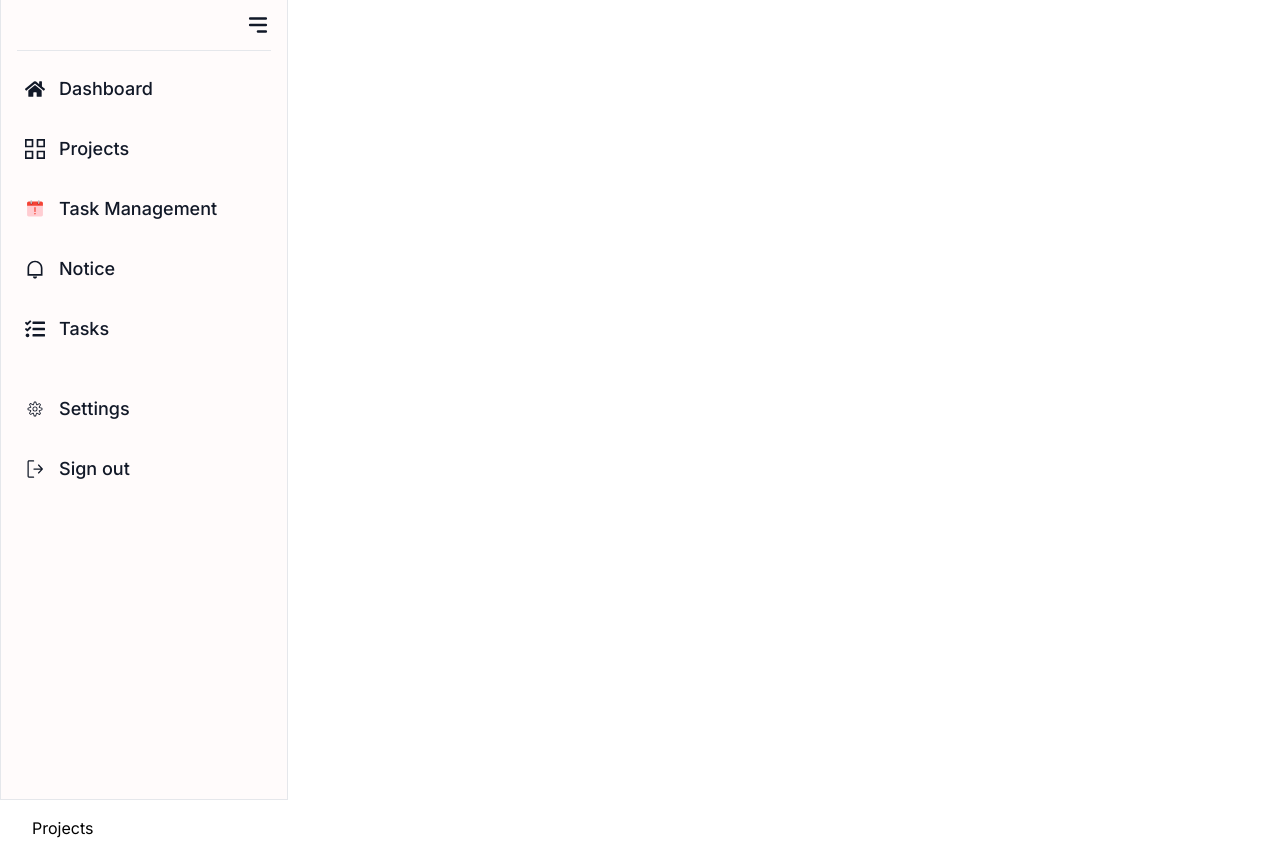
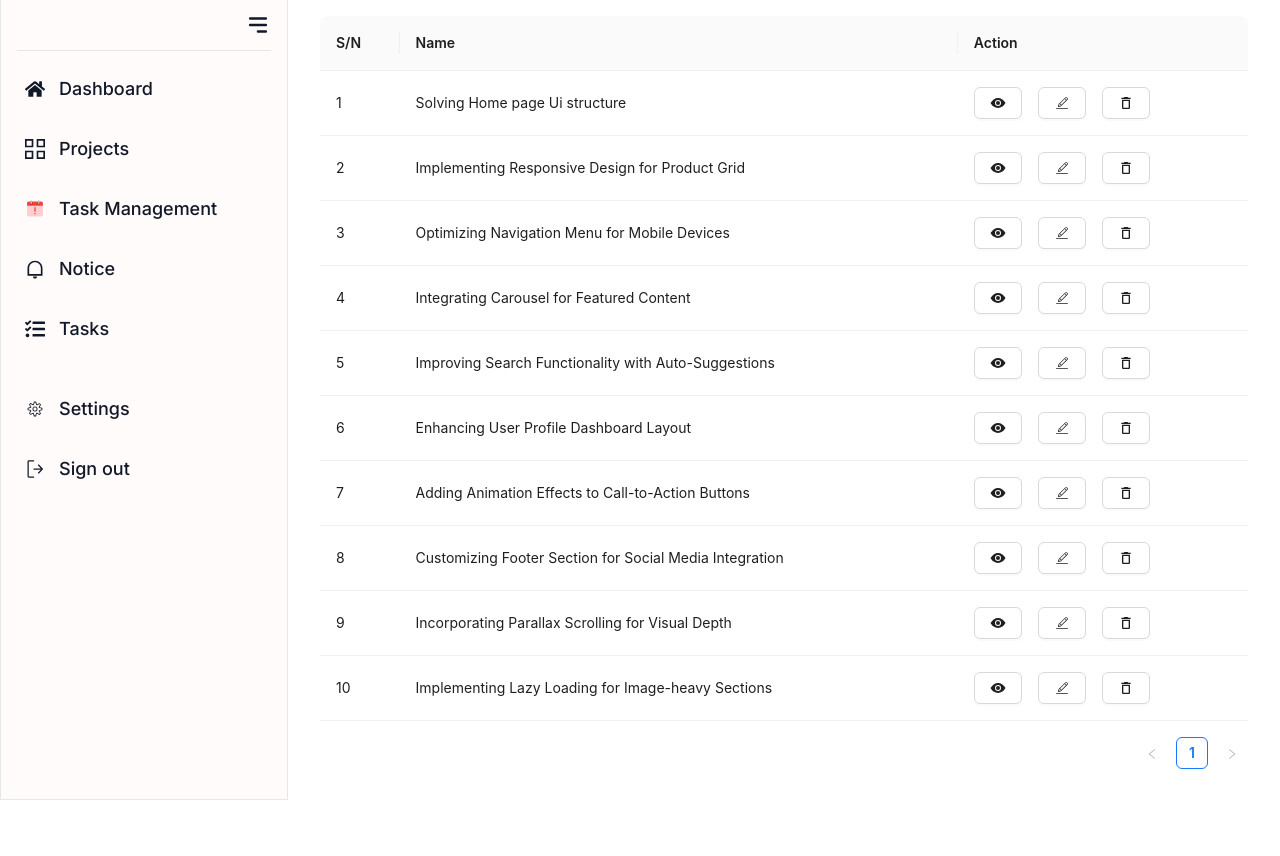
Before and after one commit to Pervej0/project-management, a Next.js app: page /dashboard/projects in a window 1280 px wide. After the commit the page ends 801 px from the top, so only its background shows below. Built offline with nearby package versions, Linux system fonts and the light colour scheme.

Commit message:
projct page added

```diff
--- a/package.json
+++ b/package.json
@@ -16,7 +16,8 @@
     "react-dom": "^18",
     "react-hook-form": "^7.51.3",
     "react-hot-toast": "^2.4.1",
-    "react-icons": "^5.1.0"
+    "react-icons": "^5.1.0",
+    "react-query": "^3.39.3"
   },
   "devDependencies": {
     "@types/node": "^20",
--- /dev/null
+++ b/src/Provider/Providers.tsx
@@ -0,0 +1,14 @@
+"use client";
+
+import React, { ReactNode } from "react";
+import { QueryClient, QueryClientProvider } from "react-query";
+
+const queryClient = new QueryClient();
+
+const Providers = ({ children }: { children: ReactNode }) => {
+  return (
+    <QueryClientProvider client={queryClient}>{children}</QueryClientProvider>
+  );
+};
+
+export default Providers;
--- /dev/null
+++ b/src/app/(dashboard)/dashboard/projects/create/page.tsx
@@ -0,0 +1,57 @@
+import { Button, Form, Input } from "antd";
+import React from "react";
+
+const page = () => {
+  const onSubmit = (data: any) => {
+    console.log(data);
+  };
+  return (
+    <div>
+      <Form
+        name="normal_login"
+        initialValues={{
+          remember: true,
+        }}
+        onFinish={onSubmit}
+        layout="vertical"
+        requiredMark="optional"
+      >
+        <Form.Item
+          name="email"
+          rules={[
+            {
+              type: "email",
+              required: true,
+              message: "Please input your Email!",
+            },
+          ]}
+        >
+          <Input className="py-2 text-lg px-2 mb-2" placeholder="Email" />
+        </Form.Item>
+        <Form.Item
+          name="password"
+          rules={[
+            {
+              required: true,
+              message: "Please input your Password!",
+            },
+          ]}
+        >
+          <Input.Password
+            className="py-2 text-lg px-2"
+            type="password"
+            placeholder="Password"
+          />
+        </Form.Item>
+
+        <Form.Item style={{ marginBottom: "0px" }}>
+          <Button block={true} type="primary" htmlType="submit">
+            Submit
+          </Button>
+        </Form.Item>
+      </Form>
+    </div>
+  );
+};
+
+export default page;
--- a/src/app/(dashboard)/dashboard/projects/page.tsx
+++ b/src/app/(dashboard)/dashboard/projects/page.tsx
@@ -1,7 +1,68 @@
+"use client";
+/* eslint-disable react-hooks/rules-of-hooks */
 import React from "react";
+import { projects } from "@/data/projects";
+import { useQuery } from "react-query";
+import { Button, Space, Table, Tag, Tooltip } from "antd";
+import type { TableProps } from "antd";
+import { CiEdit } from "react-icons/ci";
+import { IoCreateOutline } from "react-icons/io5";
+import { MdDeleteOutline } from "react-icons/md";
+import { IoEyeSharp } from "react-icons/io5";
+interface DataType {
+  key: string;
+  name: string;
+  age: number;
+  address: string;
+  tags: string[];
+}
+
+const columns: TableProps<DataType>["columns"] = [
+  {
+    title: "S/N",
+    dataIndex: "id",
+    key: "id",
+    render: (text) => <a>{text}</a>,
+  },
+  {
+    title: "Name",
+    dataIndex: "title",
+    key: "title",
+  },
+  {
+    title: "Action",
+    key: "action",
+    render: (_, record) => (
+      <Space size="middle">
+        <Tooltip placement="topLeft" title="View">
+          <Button>
+            <IoEyeSharp size={16} />
+          </Button>
+        </Tooltip>
+        <Tooltip placement="topLeft" title="Edit">
+          <Button>
+            <CiEdit size={16} />
+          </Button>
+        </Tooltip>
+        <Tooltip placement="topLeft" title="Delete">
+          <Button>
+            <MdDeleteOutline size={16} />
+          </Button>
+        </Tooltip>
+      </Space>
+    ),
+  },
+];
 
 const page = () => {
-  return <div>Projects</div>;
+  const query = useQuery("projects", () => projects);
+  console.log(query, "xx");
+
+  return (
+    <>
+      <Table columns={columns} dataSource={query?.data} />
+    </>
+  );
 };
 
 export default page;
--- a/src/app/(dashboard)/layout.tsx
+++ b/src/app/(dashboard)/layout.tsx
@@ -1,6 +1,10 @@
 "use client";
 import React, { ReactNode, useState } from "react";
 import MainSidebar from "../components/MainSidebar";
+import { QueryClient, QueryClientProvider } from "react-query";
+
+// Create a client
+const queryClient = new QueryClient();
 
 const DashboardLayout = ({
   children,
@@ -11,13 +15,14 @@ const DashboardLayout = ({
   const [openSidebar, setOpenSidebar] = useState(true);
 
   return (
-    <div
-      className={`grid min-h-screen w-full lg:grid-cols-[${
-        openSidebar ? "280px_1fr" : "70px_1fr"
-      }]`}
-    >
-      <MainSidebar openSidebar={openSidebar} setOpenSidebar={setOpenSidebar} />
-      <div className="px-8 py-4">{children}</div>
+    <div className={`flex min-h-screen w-full`}>
+      <div style={{ width: openSidebar ? "290px" : "60px" }}>
+        <MainSidebar
+          openSidebar={openSidebar}
+          setOpenSidebar={setOpenSidebar}
+        />
+      </div>
+      <div className="px-8 py-4 w-full">{children}</div>
     </div>
   );
 };
--- a/src/app/layout.tsx
+++ b/src/app/layout.tsx
@@ -1,6 +1,7 @@
 import type { Metadata } from "next";
 import { Inter } from "next/font/google";
 import "./globals.css";
+import Providers from "@/Provider/Providers";
 
 const inter = Inter({ subsets: ["latin"] });
 
@@ -15,8 +16,10 @@ export default function RootLayout({
   children: React.ReactNode;
 }>) {
   return (
-    <html lang="en">
-      <body className={inter.className}>{children}</body>
-    </html>
+    <Providers>
+      <html lang="en">
+        <body className={inter.className}>{children}</body>
+      </html>
+    </Providers>
   );
 }
--- a/src/app/page.tsx
+++ b/src/app/page.tsx
@@ -1,3 +1,4 @@
+/* eslint-disable react/no-unescaped-entities */
 "use client";
 
 import Image from "next/image";
--- /dev/null
+++ b/src/data/projects.ts
@@ -0,0 +1,42 @@
+export const projects = [
+  {
+    id: "1",
+    title: "Solving Home page Ui structure",
+  },
+  {
+    id: "2",
+    title: "Implementing Responsive Design for Product Grid",
+  },
+  {
+    id: "3",
+    title: "Optimizing Navigation Menu for Mobile Devices",
+  },
+  {
+    id: "4",
+    title: "Integrating Carousel for Featured Content",
+  },
+  {
+    id: "5",
+    title: "Improving Search Functionality with Auto-Suggestions",
+  },
+  {
+    id: "6",
+    title: "Enhancing User Profile Dashboard Layout",
+  },
+  {
+    id: "7",
+    title: "Adding Animation Effects to Call-to-Action Buttons",
+  },
+  {
+    id: "8",
+    title: "Customizing Footer Section for Social Media Integration",
+  },
+  {
+    id: "9",
+    title: "Incorporating Parallax Scrolling for Visual Depth",
+  },
+  {
+    id: "10",
+    title: "Implementing Lazy Loading for Image-heavy Sections",
+  },
+];
```
Also changed, not shown: 1 other file (tests, documents, lock files or other folders).
